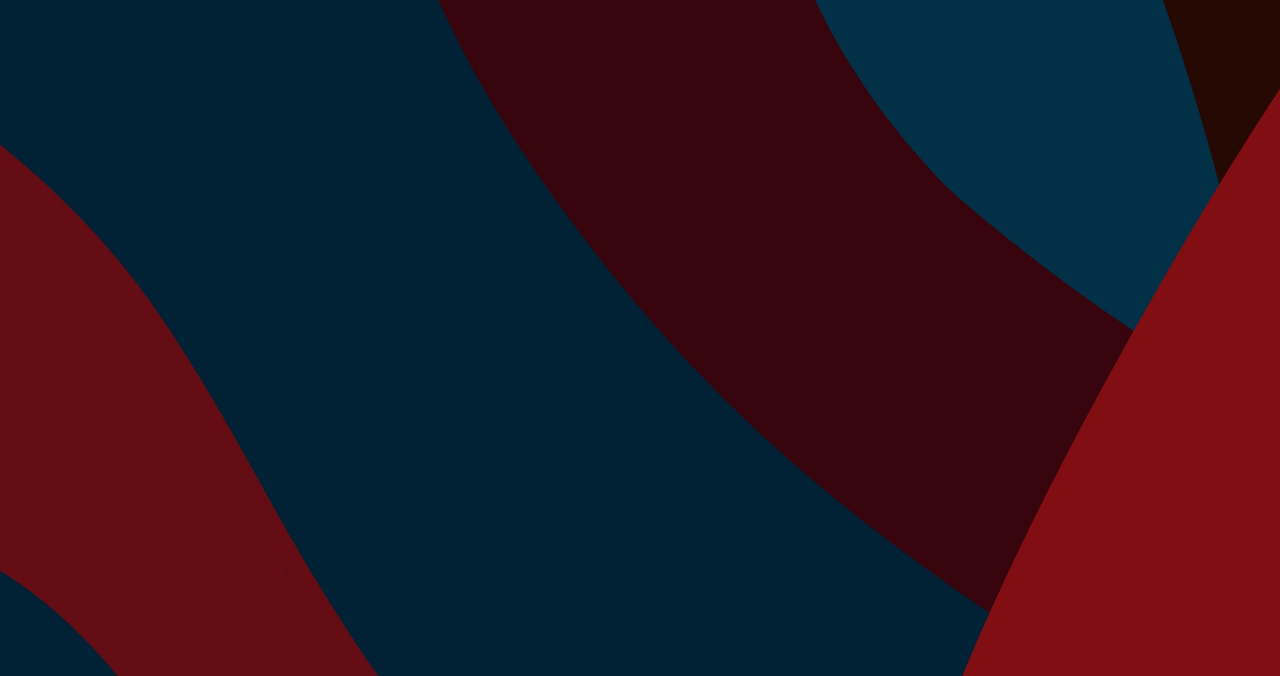
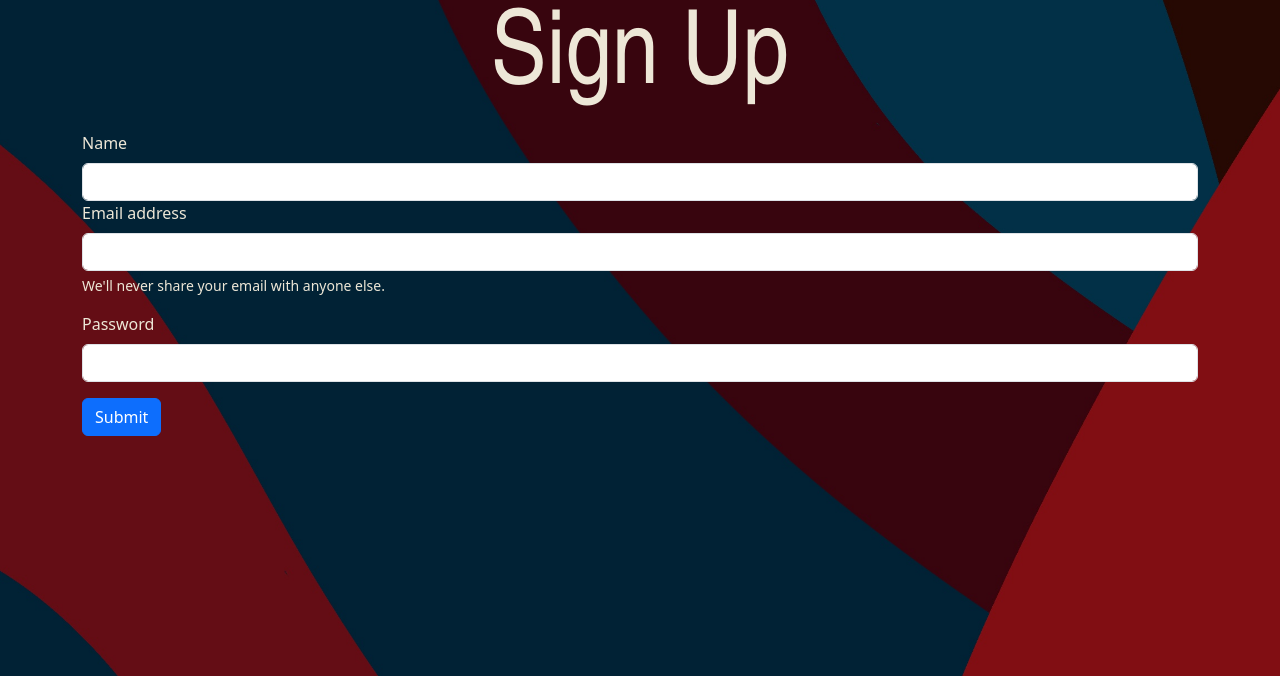
Before and after one commit to LukeThornton92/Milestone-Project-3-DATEVAULT, a Flask app: page /signup in a window 1280 px wide. Shown: the part 56-732 px from the top of the page. Run offline with Flask 3, Linux system fonts and the light colour scheme; some web fonts are replaced.

Commit message:
feat: sign up form added, needs work

```diff
--- a/datevault/templates/login.html
+++ b/datevault/templates/login.html
@@ -31,7 +31,5 @@
   <button type="submit" class="btn btn-primary">Submit</button>
 </form>
 
-<div>
-  Don't have an account? <span href="{{ url_for(signup.html)}}">Sign up</span>
-</div>
+<div>Don't have an account? <a href="{{ url_for('signup') }}">Sign up</a></div>
 {% endblock %}
--- a/datevault/templates/signup.html
+++ b/datevault/templates/signup.html
@@ -1 +1,40 @@
-{% extends "base.html" %} {% block content %} {% endblock %}
+{% extends "base.html" %} {% block content %}
+<h1>Sign Up</h1>
+
+<form>
+  <div class="mb-3">
+    <label for="#" class="form-label">Name</label>
+    <input
+      type="email"
+      class="form-control"
+      name="#"
+      id="#"
+      aria-describedby="emailHelp"
+      required
+    />
+    <label for="email" class="form-label">Email address</label>
+    <input
+      type="email"
+      class="form-control"
+      name="#"
+      id="#"
+      aria-describedby="emailHelp"
+      required
+    />
+    <div id="emailHelp" class="form-text">
+      We'll never share your email with anyone else.
+    </div>
+  </div>
+  <div class="mb-3">
+    <label for="exampleInputPassword1" class="form-label">Password</label>
+    <input
+      type="password"
+      class="form-control"
+      id="exampleInputPassword1"
+      required
+      maxlength="250"
+    />
+  </div>
+  <button type="submit" class="btn btn-primary">Submit</button>
+</form>
+{% endblock %}
```
